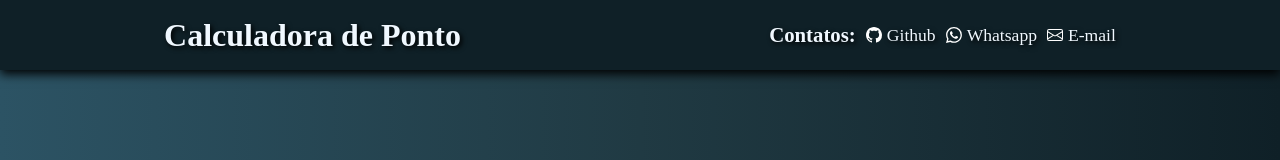
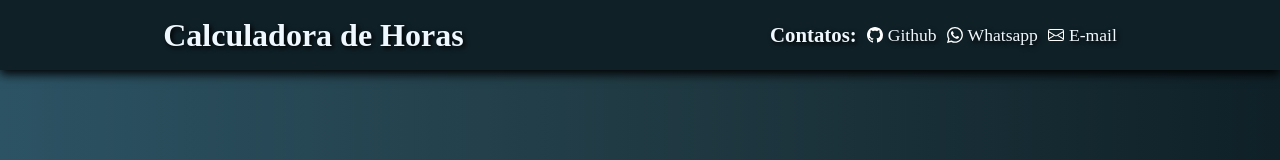
Before and after one commit to DEV-HenriQ/calculadora-de-horas, a plain HTML site: page index.html in a window 1280 px wide. Shown: the top 160 px of the page. Drawn offline with Linux system fonts and the light colour scheme.

Commit message:
Update index.html

```diff
--- a/index.html
+++ b/index.html
@@ -22,7 +22,7 @@
    </head>
    <body onload="loadLines(), autoSave()" id="body">
       <header class="header">
-         <h1><a href="./index.html">Calculadora de Ponto</a></h1>
+         <h1><a href="./index.html">Calculadora de Horas</a></h1>
          <div>
             <h3>Contatos:</h3>
             <div class="links">
```
